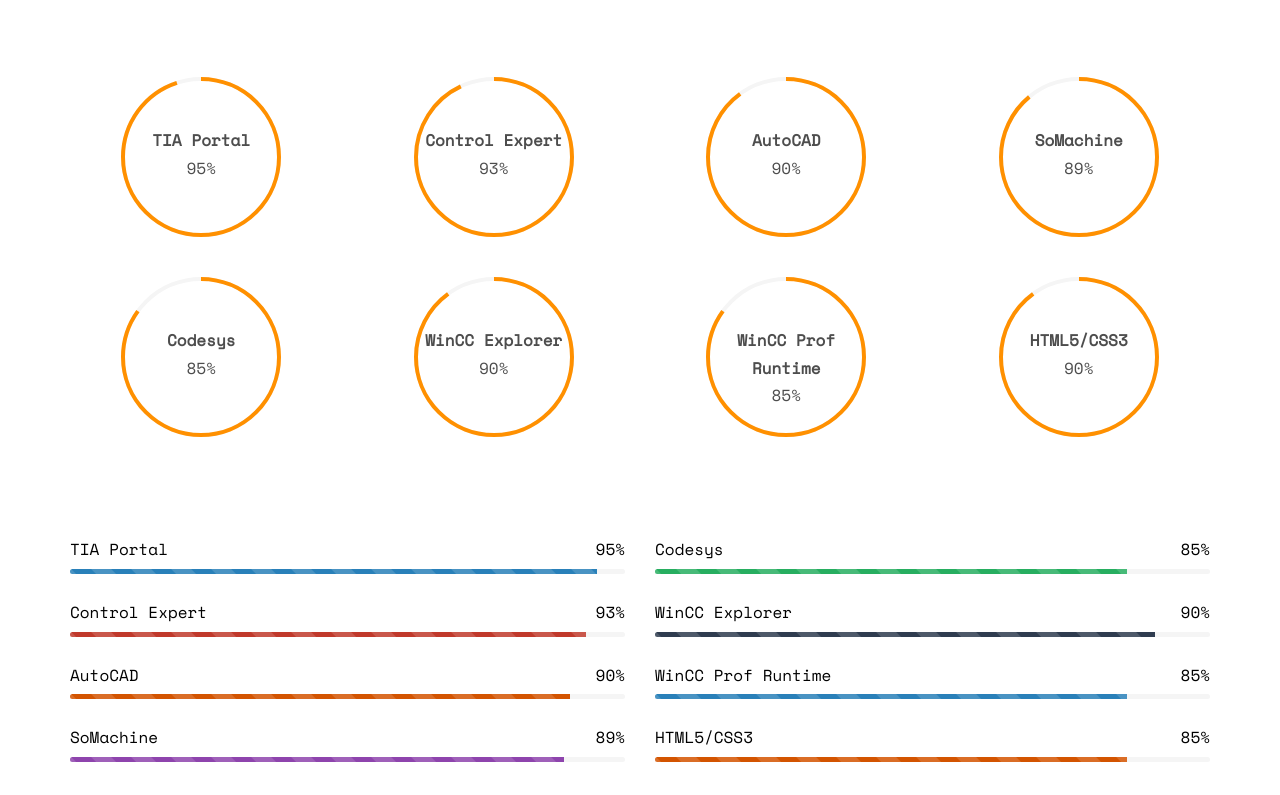
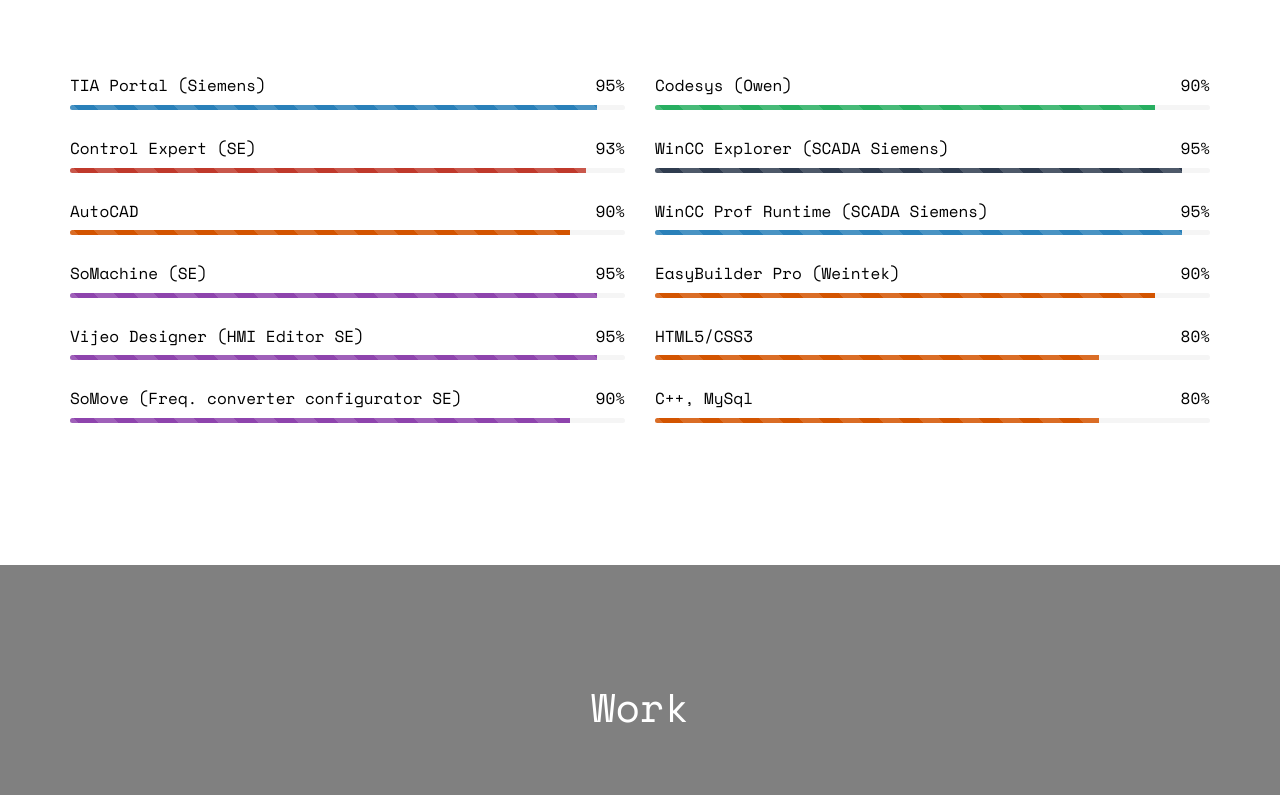
Before and after one commit to aau012/MyResume, a plain HTML site: page index.html in a window 1280 px wide. Shown: the part 4649-5444 px from the top of the page. Drawn offline with nearby package versions, Linux system fonts and the light colour scheme; some packages are replaced by stand-ins of ours; files that its build step writes are made by us from their sources; no server answers; files whose address does not match are found by name.

Commit message:
Update index.html

```diff
--- a/index.html
+++ b/index.html
@@ -269,37 +269,10 @@
 					<h2>Skills</h2>
 				</div>
 			</div>
-			<div class="row row-pb-md">
-				<div class="col-md-3 col-sm-6 col-xs-12 text-center">
-					<div class="chart" data-percent="95"><span><strong>TIA Portal</strong>95%</span></div>
-				</div>
-				<div class="col-md-3 col-sm-6 col-xs-12 text-center">
-					<div class="chart" data-percent="93"><span><strong>Control Expert</strong>93%</span></div>
-				</div>
-				<div class="col-md-3 col-sm-6 col-xs-12 text-center">
-					<div class="chart" data-percent="90"><span><strong>AutoCAD</strong>90%</span></div>
-				</div>
-
-				<div class="col-md-3 col-sm-6 col-xs-12 text-center">
-					<div class="chart" data-percent="89"><span><strong>SoMachine</strong>89%</span></div>
-				</div>
-				<div class="col-md-3 col-sm-6 col-xs-12 text-center">
-					<div class="chart" data-percent="85"><span><strong>Codesys</strong>85%</span></div>
-				</div>
-				<div class="col-md-3 col-sm-6 col-xs-12 text-center">
-					<div class="chart" data-percent="90"><span><strong>WinCC Explorer</strong>90%</span></div>
-				</div>
-				<div class="col-md-3 col-sm-6 col-xs-12 text-center">
-					<div class="chart" data-percent="85"><span><strong>WinCC Prof Runtime</strong>85%</span></div>
-				</div>
-				<div class="col-md-3 col-sm-6 col-xs-12 text-center">
-					<div class="chart" data-percent="90"><span><strong>HTML5/CSS3</strong>90%</span></div>
-				</div>
-			</div>
 			<div class="row">
 				<div class="col-md-6">
 					<div class="progress-wrap">
-						<h3><span class="name-left">TIA Portal</span><span class="value-right">95%</span></h3>
+						<h3><span class="name-left">TIA Portal (Siemens)</span><span class="value-right">95%</span></h3>
 						<div class="progress">
 						  <div class="progress-bar progress-bar-1 progress-bar-striped active" role="progressbar"
 						  aria-valuenow="95" aria-valuemin="0" aria-valuemax="100" style="width:95%">
@@ -307,7 +280,7 @@
 						</div>
 					</div>
 					<div class="progress-wrap">
-						<h3><span class="name-left">Control Expert</span><span class="value-right">93%</span></h3>
+						<h3><span class="name-left">Control Expert (SE)</span><span class="value-right">93%</span></h3>
 						<div class="progress">
 						  <div class="progress-bar progress-bar-2 progress-bar-striped active" role="progressbar"
 						  aria-valuenow="93" aria-valuemin="0" aria-valuemax="100" style="width:93%">
@@ -323,44 +296,76 @@
 						</div>
 					</div>
 					<div class="progress-wrap">
-						<h3><span class="name-left">SoMachine</span><span class="value-right">89%</span></h3>
+						<h3><span class="name-left">SoMachine (SE)</span><span class="value-right">95%</span></h3>
 						<div class="progress">
 						  <div class="progress-bar progress-bar-4 progress-bar-striped active" role="progressbar"
-						  aria-valuenow="89" aria-valuemin="0" aria-valuemax="100" style="width:89%">
+						  aria-valuenow="95" aria-valuemin="0" aria-valuemax="100" style="width:95%">
+						  </div>
+						</div>
+					</div>
+					<div class="progress-wrap">
+						<h3><span class="name-left">Vijeo Designer (HMI Editor SE)</span><span class="value-right">95%</span></h3>
+						<div class="progress">
+						  <div class="progress-bar progress-bar-4 progress-bar-striped active" role="progressbar"
+						  aria-valuenow="95" aria-valuemin="0" aria-valuemax="100" style="width:95%">
+						  </div>
+						</div>
+					</div>
+					<div class="progress-wrap">
+						<h3><span class="name-left">SoMove (Freq. converter configurator SE)</span><span class="value-right">90%</span></h3>
+						<div class="progress">
+						  <div class="progress-bar progress-bar-4 progress-bar-striped active" role="progressbar"
+						  aria-valuenow="90" aria-valuemin="0" aria-valuemax="100" style="width:90%">
 						  </div>
 						</div>
 					</div>
 				</div>
 				<div class="col-md-6">
 					<div class="progress-wrap">
-						<h3><span class="name-left">Codesys</span><span class="value-right">85%</span></h3>
+						<h3><span class="name-left">Codesys (Owen)</span><span class="value-right">90%</span></h3>
 						<div class="progress">
 						  <div class="progress-bar progress-bar-5 progress-bar-striped active" role="progressbar"
-						  aria-valuenow="85" aria-valuemin="0" aria-valuemax="100" style="width:85%">
-						  </div>
-						</div>
-					</div>
-					<div class="progress-wrap">
-						<h3><span class="name-left">WinCC Explorer</span><span class="value-right">90%</span></h3>
-						<div class="progress">
-						  <div class="progress-bar progress-bar-striped active" role="progressbar"
 						  aria-valuenow="90" aria-valuemin="0" aria-valuemax="100" style="width:90%">
 						  </div>
 						</div>
 					</div>
 					<div class="progress-wrap">
-						<h3><span class="name-left">WinCC Prof Runtime</span><span class="value-right">85%</span></h3>
+						<h3><span class="name-left">WinCC Explorer (SCADA Siemens)</span><span class="value-right">95%</span></h3>
 						<div class="progress">
-						  <div class="progress-bar progress-bar-1 progress-bar-striped active" role="progressbar"
-						  aria-valuenow="85" aria-valuemin="0" aria-valuemax="100" style="width:85%">
+						  <div class="progress-bar progress-bar-striped active" role="progressbar"
+						  aria-valuenow="95" aria-valuemin="0" aria-valuemax="100" style="width:95%">
 						  </div>
 						</div>
 					</div>
 					<div class="progress-wrap">
-						<h3><span class="name-left">HTML5/CSS3</span><span class="value-right">85%</span></h3>
+						<h3><span class="name-left">WinCC Prof Runtime (SCADA Siemens)</span><span class="value-right">95%</span></h3>
+						<div class="progress">
+						  <div class="progress-bar progress-bar-1 progress-bar-striped active" role="progressbar"
+						  aria-valuenow="95" aria-valuemin="0" aria-valuemax="100" style="width:95%">
+						  </div>
+						</div>
+					</div>
+					<div class="progress-wrap">
+						<h3><span class="name-left">EasyBuilder Pro (Weintek)</span><span class="value-right">90%</span></h3>
 						<div class="progress">
 						  <div class="progress-bar progress-bar-3 progress-bar-striped active" role="progressbar"
-						  aria-valuenow="85" aria-valuemin="0" aria-valuemax="100" style="width:85%">
+						  aria-valuenow="90" aria-valuemin="0" aria-valuemax="100" style="width:90%">
+						  </div>
+						</div>
+					</div>
+					<div class="progress-wrap">
+						<h3><span class="name-left">HTML5/CSS3</span><span class="value-right">80%</span></h3>
+						<div class="progress">
+						  <div class="progress-bar progress-bar-3 progress-bar-striped active" role="progressbar"
+						  aria-valuenow="80" aria-valuemin="0" aria-valuemax="100" style="width:80%">
+						  </div>
+						</div>
+					</div>
+					<div class="progress-wrap">
+						<h3><span class="name-left">C++, MySql</span><span class="value-right">80%</span></h3>
+						<div class="progress">
+						  <div class="progress-bar progress-bar-3 progress-bar-striped active" role="progressbar"
+						  aria-valuenow="80" aria-valuemin="0" aria-valuemax="100" style="width:80%">
 						  </div>
 						</div>
 					</div>
```
